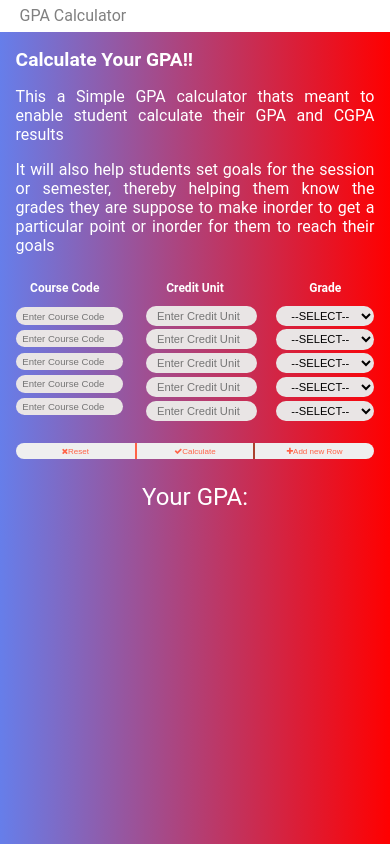
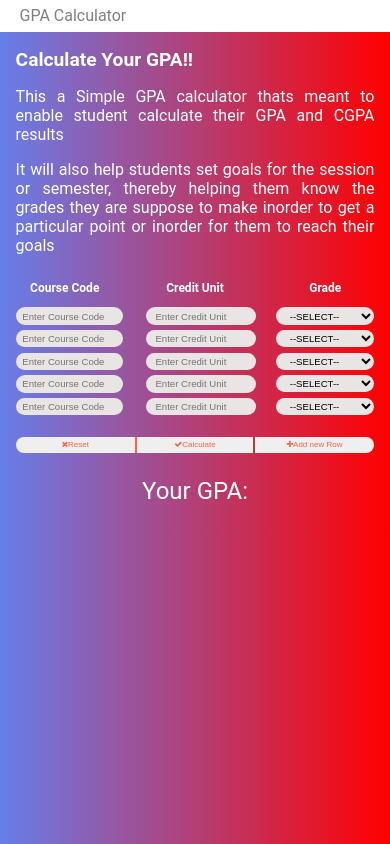
Before and after one commit to tobi-bams/GPA-Calculator, a website: page index.html in a window 390 px wide. Drawn offline with Linux system fonts and the light colour scheme; files whose address does not match are found by name.

Commit message:
finalizing

```diff
--- a/css/main.css
+++ b/css/main.css
@@ -186,7 +186,7 @@ button:hover{
     input[type=number]{
         height: 1.6em;
         margin-bottom: 0.25em;
-        font-size: 0.7em;
+        font-size: 0.6em;
         padding-left: 1em;
 
     }
@@ -194,7 +194,7 @@ button:hover{
     select{
         height: 1.8em;
         margin-bottom: 0.25em;
-        font-size: 0.7em;
+        font-size: 0.6em;
         padding-left: 1em;
     }
 
```
